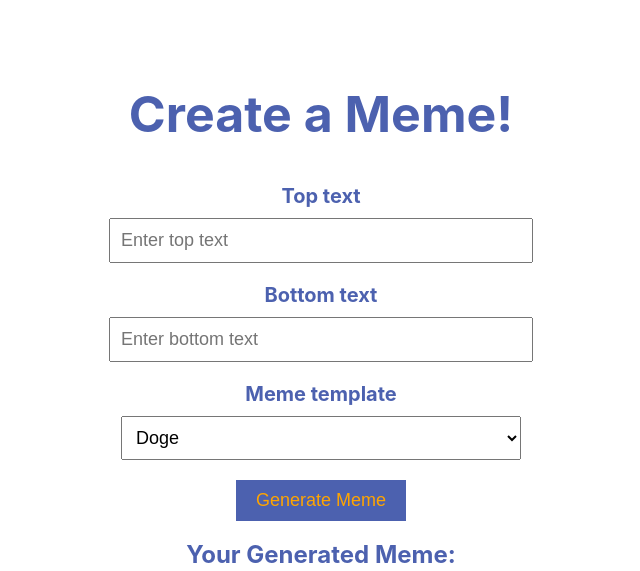
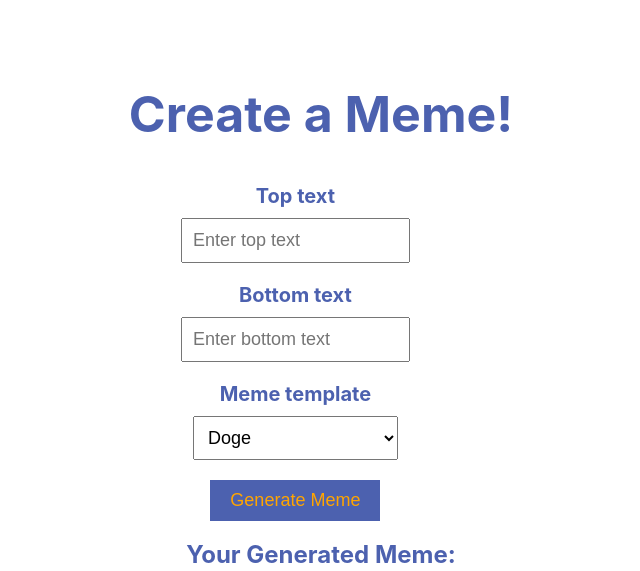
Before and after one commit to denis-1989/react-meme-generator, a React app: page / in a window 1280 px wide. Shown: the top 571 px of the page, without its empty margins (319-959 px from the left). Built offline with nearby package versions, Linux system fonts and the light colour scheme; the HTML template or start-up script is replaced by a standard one.

Commit message:
Add form

```diff
--- a/src/App.js
+++ b/src/App.js
@@ -58,7 +58,11 @@ function App() {
     <div className="App">
       <div className="meme-generator">
         <h1>Create a Meme!</h1>
-
+        <form
+          onSubmit={(event) => {
+            event.preventDefault();
+          }}
+        >
           <div className="input-container">
             {/* Top Text Label */}
             <label htmlFor="topText" className="input-label">
@@ -103,7 +107,7 @@ function App() {
             {/* Generate Meme Button */}
             <button onClick={generateMeme}>Generate Meme</button>
           </div>
-
+        </form>
         {/* Meme Preview */}
         <div className="meme-output">
           <h2>Your Generated Meme:</h2>
```
Lines whose indentation alone changed are shown as unchanged.
